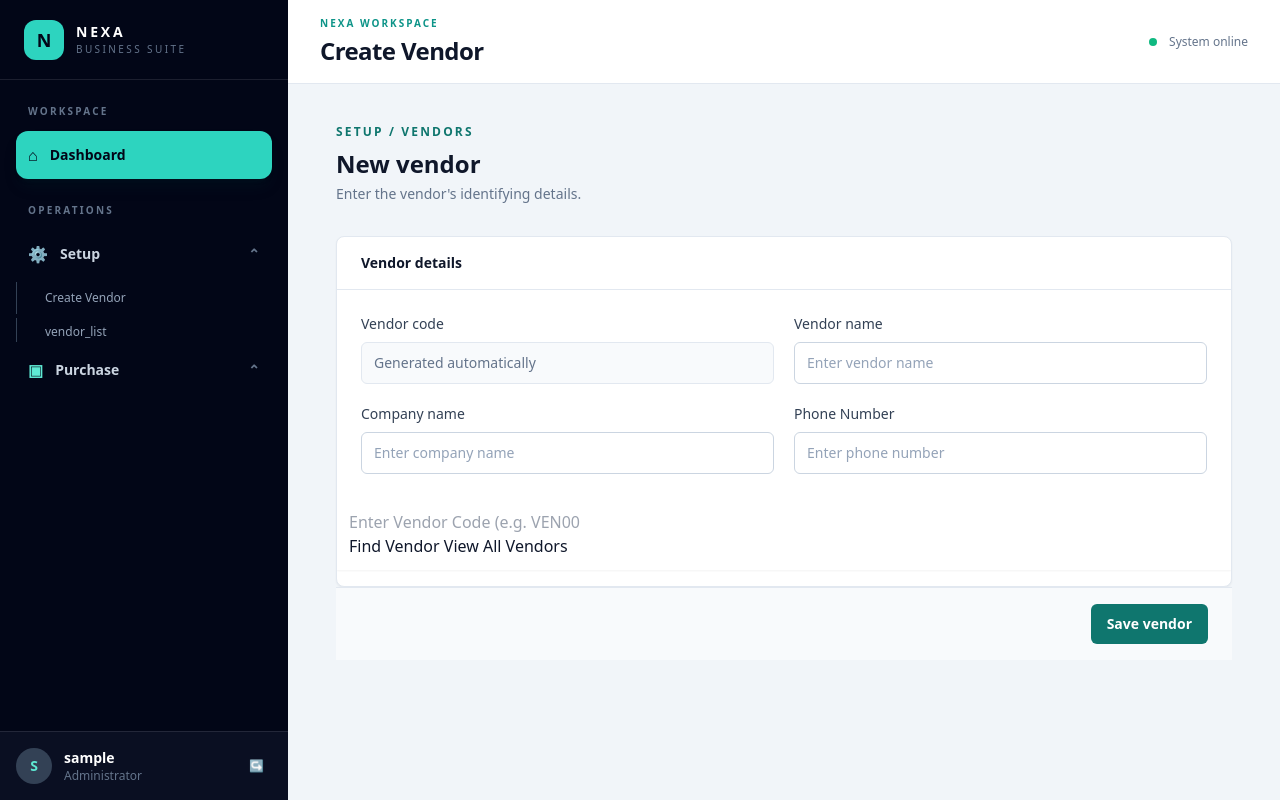
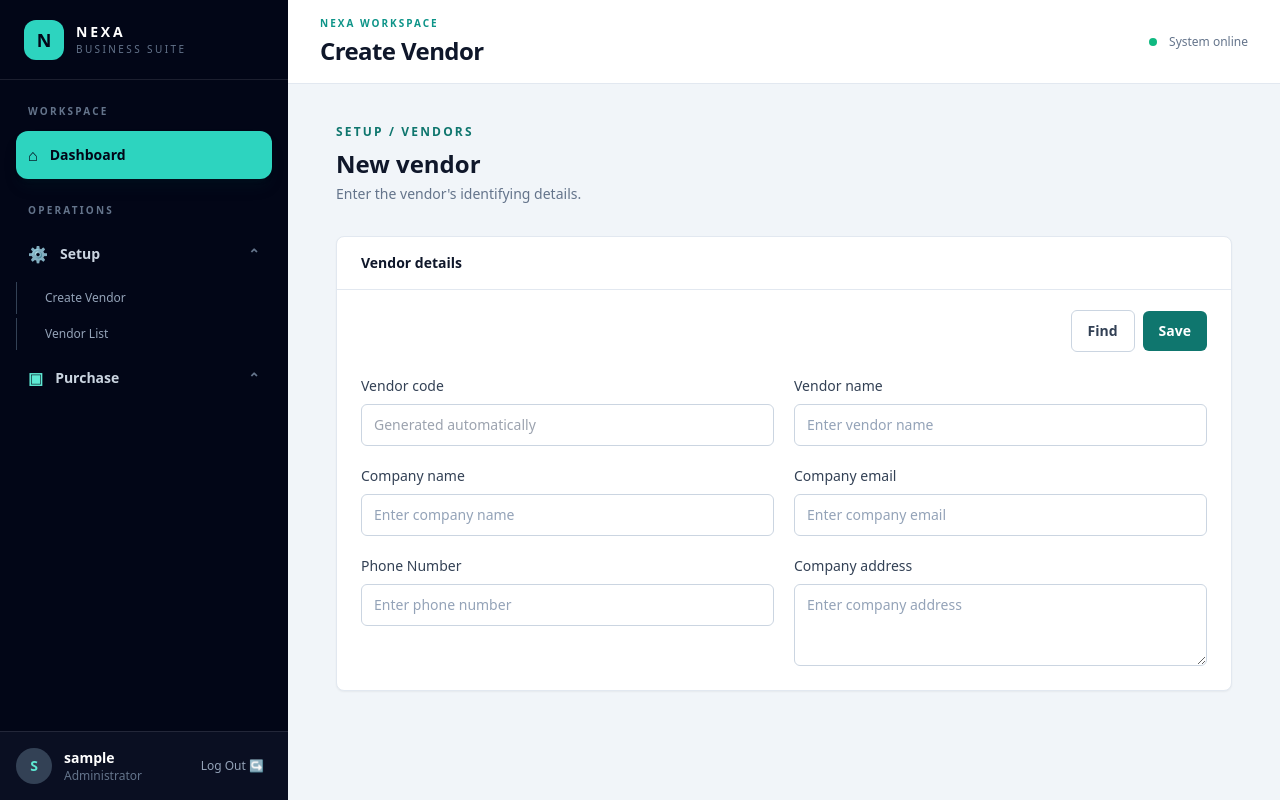
Before and after one commit to officermdm-spec/sap_business_one, a Django app: page /setup/create_vendor/ in a window 1280 px wide. Run offline with Django 5.2, Linux system fonts and the light colour scheme; the visitor is signed in with stand-in values (Sample User, id 1); parts of the project's set-up code (start-up, migrations or seed data) failed here and were passed over; some libraries are stand-ins or nearby versions.

Commit message:
update vendor form

```diff
--- a/setup/forms.py
+++ b/setup/forms.py
@@ -6,7 +6,7 @@ from .models import Vendor
 class VendorForm(forms.ModelForm):
     class Meta:
         model = Vendor
-        fields = ["vendor_name", "company_name", "phone_number"]
+        fields = ["vendor_name", "company_name", "company_email", "phone_number", "company_address"]
         widgets = {
             "vendor_name": forms.TextInput(
                 attrs={
@@ -22,6 +22,20 @@ class VendorForm(forms.ModelForm):
                     "placeholder": "Enter company name",
                 }
             ),
+            "company_email": forms.EmailInput(
+                attrs={
+                    "autocomplete": "email",
+                    "class": "block w-full rounded-md border border-slate-300 px-3 py-2.5 text-sm text-slate-900 outline-none transition placeholder:text-slate-400 focus:border-teal-600 focus:ring-2 focus:ring-teal-600/20",
+                    "placeholder": "Enter company email",
+                }
+            ),
+            "company_address": forms.Textarea(
+                attrs={
+                    "class": "block w-full rounded-md border border-slate-300 px-3 py-2.5 text-sm text-slate-900 outline-none transition placeholder:text-slate-400 focus:border-teal-600 focus:ring-2 focus:ring-teal-600/20",
+                    "placeholder": "Enter company address",
+                    "rows": 3,
+                }
+            ),
             "phone_number": forms.TextInput(
                 attrs={
                     "autocomplete": "tel",
--- a/setup/models.py
+++ b/setup/models.py
@@ -5,7 +5,9 @@ class Vendor(models.Model):
 	vendor_code = models.CharField(max_length=20, unique=True, blank=True, editable=False)
 	vendor_name = models.CharField(max_length=150)
 	company_name = models.CharField(max_length=150, blank=True, null=True)
-	phone_number = models.CharField(max_length=20, )
+	company_email = models.EmailField(blank=True, null=True)
+	phone_number = models.CharField(max_length=20, blank=True, null=True)
+	company_address = models.TextField(blank=True, null=True)
 	created_at = models.DateTimeField(auto_now_add=True)
 	created_by = models.ForeignKey(
 		settings.AUTH_USER_MODEL,
--- a/setup/templates/setup/create_vendor.html
+++ b/setup/templates/setup/create_vendor.html
@@ -14,6 +14,7 @@
 
 	<form method="post" class="overflow-hidden rounded-lg border border-slate-200 bg-white shadow-sm">
 		{% csrf_token %}
+		{% if found_vendor %}<input type="hidden" name="vendor_id" value="{{ found_vendor.pk }}">{% endif %}
 		<div class="border-b border-slate-200 px-6 py-4">
 			<h3 class="text-sm font-semibold text-slate-900">Vendor details</h3>
 		</div>
@@ -21,16 +22,27 @@
 		{% if messages %}
 			<div class="space-y-2 px-6 pt-5" role="status">
 				{% for message in messages %}
-					<p class="rounded-md border border-emerald-200 bg-emerald-50 px-4 py-3 text-sm text-emerald-800">{{ message }}</p>
+					<p class="rounded-md border px-4 py-3 text-sm {% if message.tags == 'error' %}border-red-200 bg-red-50 text-red-800{% else %}border-emerald-200 bg-emerald-50 text-emerald-800{% endif %}">{{ message }}</p>
 				{% endfor %}
 			</div>
 		{% endif %}
+		<div class="flex flex-wrap items-center justify-end gap-2 px-6 pt-5">
+			<button type="submit" name="action" value="find" formnovalidate class="rounded-md border border-slate-300 bg-white px-4 py-2.5 text-sm font-semibold text-slate-700 transition hover:bg-slate-50">Find</button>
+			{% if found_vendor %}
+				<a href="{% url 'vendor_detail' found_vendor.pk %}" class="rounded-md border border-slate-300 bg-white px-4 py-2.5 text-sm font-semibold text-slate-700 transition hover:bg-slate-50">View</a>
+				<button type="submit" name="action" value="update" class="rounded-md border border-teal-700 bg-white px-4 py-2.5 text-sm font-semibold text-teal-800 transition hover:bg-teal-50">Update</button>
+				<button type="submit" name="action" value="delete" onclick="return confirm('Delete this vendor?')" class="rounded-md border border-red-300 bg-white px-4 py-2.5 text-sm font-semibold text-red-700 transition hover:bg-red-50">Delete</button>
+			{% endif %}
+			<button type="submit" name="action" value="save" class="rounded-md bg-teal-700 px-4 py-2.5 text-sm font-semibold text-white transition hover:bg-teal-800 focus:outline-none focus:ring-2 focus:ring-teal-600 focus:ring-offset-2">Save</button>
+		</div>
 
 		<div class="grid gap-5 px-6 py-6 sm:grid-cols-2">
 			<div>
 				<label for="vendor_code" class="mb-2 block text-sm font-medium text-slate-700">Vendor code</label>
-				<input type="text" id="vendor_code" value="Generated automatically" readonly
-					   class="block w-full rounded-md border border-slate-200 bg-slate-50 px-3 py-2.5 text-sm text-slate-500 outline-none">
+				<div class="flex gap-2">
+					<input type="text" id="vendor_code" name="vendor_code" value="{{ lookup_code }}" placeholder="Generated automatically"
+						   class="min-w-0 flex-1 rounded-md border border-slate-300 px-3 py-2.5 text-sm text-slate-900 outline-none focus:border-teal-600 focus:ring-2 focus:ring-teal-600/20">
+				</div>
 			</div>
 
 			<div>
@@ -48,43 +60,26 @@
 				{% endfor %}
 			</div>
 			<div>
+				<label for="{{ form.company_email.id_for_label }}" class="mb-2 block text-sm font-medium text-slate-700">Company email</label>
+				{{ form.company_email }}
+				{% for error in form.company_email.errors %}
+					<p class="mt-1 text-sm text-red-700">{{ error }}</p>
+				{% endfor %}
+			</div>
+			<div>
 				<label for="{{ form.phone_number.id_for_label }}" class="mb-2 block text-sm font-medium text-slate-700">Phone Number</label>
 				{{ form.phone_number }}
 				{% for error in form.phone_number.errors %}
 					<p class="mt-1 text-sm text-red-700">{{ error }}</p>
 				{% endfor %}
 			</div>
-		</div>
-		<!-- Search / Find Section -->
-<div class="card mb-4 p-3 shadow-sm">
-    <form method="GET" action="{% url 'create_vendor' %}" class="row g-2 align-items-center">
-        <div class="col-auto">
-            <input type="text" name="search_code" class="form-control" placeholder="Enter Vendor Code (e.g. VEN00001)" value="{{ search_code }}">
-        </div>
-        <div class="col-auto">
-            <button type="submit" class="btn btn-primary">Find Vendor</button>
-            <a href="{% url 'vendor_list' %}" class="btn btn-secondary">View All Vendors</a>
-        </div>
-    </form>
-
-    <!-- Found Vendor Result Card -->
-    {% if searched_vendor %}
-    <div class="alert alert-info mt-3 mb-0 d-flex justify-content-between align-items-center">
-        <div>
-            <strong>Vendor Found:</strong> {{ searched_vendor.vendor_code }} - {{ searched_vendor.vendor_name }} ({{ searched_vendor.company_name }})
-        </div>
-        <div>
-            <!-- View Single Vendor Button -->
-            <a href="{% url 'vendor_detail' searched_vendor.pk %}" class="btn btn-sm btn-success">View Details</a>
-        </div>
-    </div>
-    {% endif %}
-</div>
-
-		<div class="flex justify-end border-t border-slate-200 bg-slate-50 px-6 py-4">
-			<button type="submit" class="rounded-md bg-teal-700 px-4 py-2.5 text-sm font-semibold text-white transition hover:bg-teal-800 focus:outline-none focus:ring-2 focus:ring-teal-600 focus:ring-offset-2">
-				Save vendor
-			</button>
+			<div>
+				<label for="{{ form.company_address.id_for_label }}" class="mb-2 block text-sm font-medium text-slate-700">Company address</label>
+				{{ form.company_address }}
+				{% for error in form.company_address.errors %}
+					<p class="mt-1 text-sm text-red-700">{{ error }}</p>
+				{% endfor %}
+			</div>
 		</div>
 	</form>
 </div>
--- a/setup/templates/setup/vendor_detail.html
+++ b/setup/templates/setup/vendor_detail.html
@@ -15,7 +15,9 @@
                 <tr><th>Vendor Code</th><td>{{ vendor.vendor_code }}</td></tr>
                 <tr><th>Vendor Name</th><td>{{ vendor.vendor_name }}</td></tr>
                 <tr><th>Company Name</th><td>{{ vendor.company_name }}</td></tr>
+                <tr><th>Company Email</th><td>{{ vendor.company_email }}</td></tr>
                 <tr><th>Phone Number</th><td>{{ vendor.phone_number }}</td></tr>
+                <tr><th>Company Address</th><td>{{ vendor.company_address }}</td></tr>
                 <tr><th>Created At</th><td>{{ vendor.created_at|date:"d M Y, h:i A" }}</td></tr>
                 <tr><th>Created By</th><td>{{ vendor.created_by.get_full_name|default:vendor.created_by.username }}</td></tr>
             </table>
--- a/setup/templates/setup/vendor_list.html
+++ b/setup/templates/setup/vendor_list.html
@@ -36,7 +36,9 @@
                         <th scope="col" class="px-6 py-3 font-semibold">Vendor code</th>
                         <th scope="col" class="px-6 py-3 font-semibold">Vendor name</th>
                         <th scope="col" class="px-6 py-3 font-semibold">Company name</th>
+                        <th scope="col" class="px-6 py-3 font-semibold">Company email</th>
                         <th scope="col" class="px-6 py-3 font-semibold">Phone Number</th>
+                        <th scope="col" class="px-6 py-3 font-semibold">Company address</th>
                         <th scope="col" class="px-6 py-3 font-semibold">Created at</th>
                         <th scope="col" class="px-6 py-3 font-semibold">Created By</th>
                     </tr>
@@ -47,7 +49,9 @@
                             <td class="whitespace-nowrap px-6 py-4 font-medium text-slate-900">{{ vendor.vendor_code }}</td>
                             <td class="px-6 py-4 text-slate-700">{{ vendor.vendor_name }}</td>
                             <td class="px-6 py-4 text-slate-700">{{ vendor.company_name }}</td>
+                            <td class="px-6 py-4 text-slate-700">{{ vendor.company_email }}</td>
                             <td class="px-6 py-4 text-slate-700">{{ vendor.phone_number }}</td>
+                            <td class="px-6 py-4 text-slate-700">{{ vendor.company_address }}</td>
                             <td class="px-6 py-4 text-slate-700">{{ vendor.created_at }}</td>
                             <td class="px-6 py-4 text-slate-700">{% if vendor.created_by %}{{ vendor.created_by.get_full_name|default:vendor.created_by.username }}{% else %}-{% endif %}</td>
                         </tr>
--- a/setup/views.py
+++ b/setup/views.py
@@ -7,18 +7,54 @@ from .models import Vendor
 
 @login_required
 def create_vendor(request):
+    lookup_code = ''
+    found_vendor = None
+    form = VendorForm()
+
     if request.method == 'POST':
-        form = VendorForm(request.POST)
-        if form.is_valid():
-            vendor = form.save(commit=False)
-            vendor.created_by = request.user
-            vendor.save()
-            messages.success(request, f'Vendor {vendor.vendor_code} was created successfully.')
-            return redirect('create_vendor')
-    else:
-        form = VendorForm()
+        action = request.POST.get('action', 'save')
+        lookup_code = request.POST.get('vendor_code', '').strip()
 
-    return render(request, 'setup/create_vendor.html', {'form': form})
+        if action == 'find':
+            found_vendor = Vendor.objects.filter(vendor_code__iexact=lookup_code).first()
+            if found_vendor:
+                form = VendorForm(instance=found_vendor)
+            else:
+                messages.error(request, f'No vendor found with code {lookup_code or "(empty)"}.')
+        elif action in ('update', 'delete'):
+            vendor_id = request.POST.get('vendor_id')
+            if not vendor_id:
+                messages.error(request, 'Find a vendor before updating or deleting it.')
+            else:
+                found_vendor = get_object_or_404(Vendor, pk=vendor_id)
+                if action == 'delete':
+                    code = found_vendor.vendor_code
+                    found_vendor.delete()
+                    messages.success(request, f'Vendor {code} was deleted successfully.')
+                    return redirect('create_vendor')
+
+                form = VendorForm(request.POST, instance=found_vendor)
+                if form.is_valid():
+                    vendor = form.save(commit=False)
+                    vendor.updated_by = request.user
+                    vendor.save()
+                    messages.success(request, f'Vendor {vendor.vendor_code} was updated successfully.')
+                    return redirect('create_vendor')
+                lookup_code = found_vendor.vendor_code
+        else:
+            form = VendorForm(request.POST)
+            if form.is_valid():
+                vendor = form.save(commit=False)
+                vendor.created_by = request.user
+                vendor.save()
+                messages.success(request, f'Vendor {vendor.vendor_code} was created successfully.')
+                return redirect('create_vendor')
+
+    return render(
+        request,
+        'setup/create_vendor.html',
+        {'form': form, 'lookup_code': lookup_code, 'found_vendor': found_vendor},
+    )
 
 
 @login_required
--- a/templates/base.html
+++ b/templates/base.html
@@ -38,7 +38,7 @@
                             <a href="{% url 'create_vendor' %}" class="block rounded-lg px-3 py-2 text-xs text-slate-400 transition hover:bg-white/5 hover:text-white">Create Vendor</a>
                         </div>
                         <div class="mt-1 space-y-1 border-l border-slate-700 pl-4">
-                            <a href="{% url 'vendor_list' %}" class="zblock rounded-lg px-3 py-2 text-xs text-slate-400 transition hover:bg-white/5 hover:text-white">vendor_list</a>
+                            <a href="{% url 'vendor_list' %}" class="block rounded-lg px-3 py-2 text-xs text-slate-400 transition hover:bg-white/5 hover:text-white">Vendor List</a>
                         </div>
                     </details>
 
@@ -60,7 +60,7 @@
                     </div>
                     <form action="{% url 'logout' %}" method="post">
                         {% csrf_token %}
-                        <button type="submit" class="rounded-lg p-2 text-xs text-slate-400 transition hover:bg-red-500/10 hover:text-red-300" title="Log out">↪</button>
+                        <button type="submit" class="rounded-lg p-2 text-xs text-slate-400 transition hover:bg-red-500/10 hover:text-red-300" title="Log out">Log Out ↪</button>
                     </form>
                 </div>
             </div>
```
Also changed, not shown: setup/tests.py (+50 -0 lines), setup/migrations/0008_vendor_company_address_vendor_company_email_and_more.py (added).
